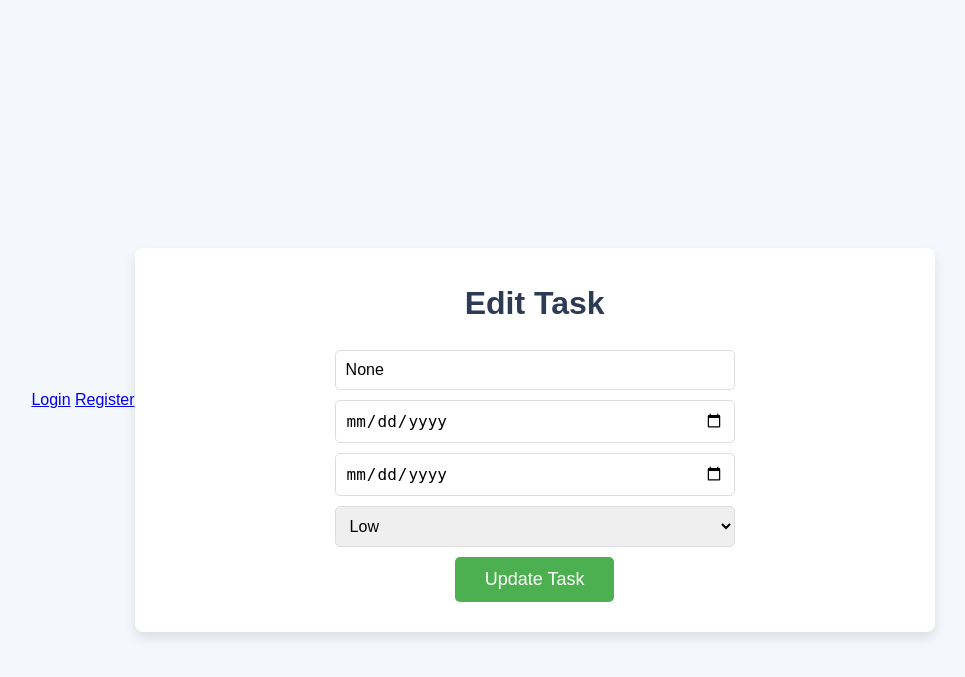
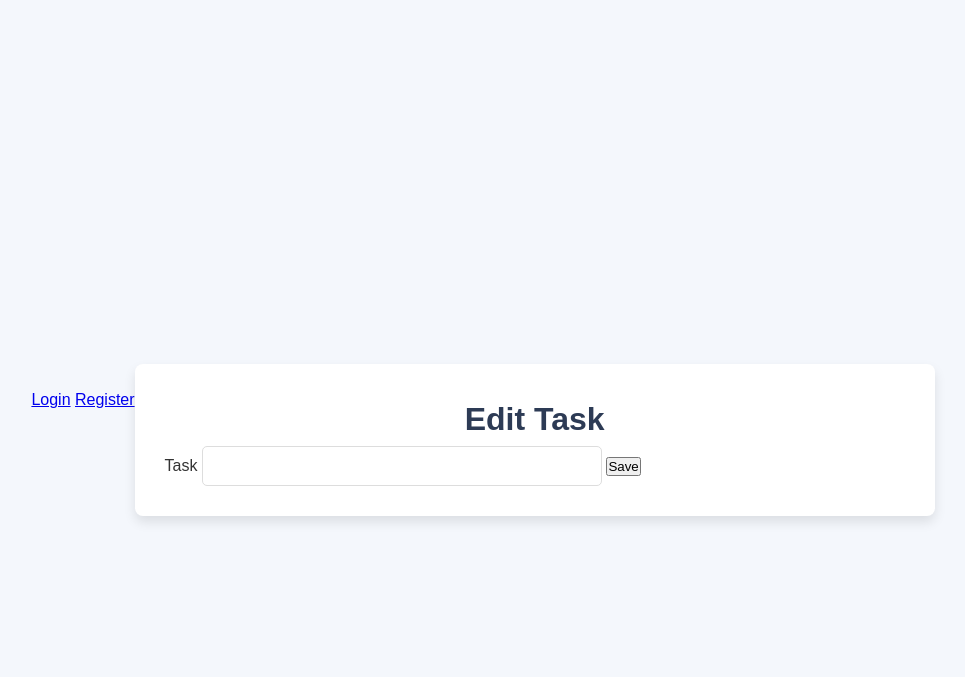
Before and after one commit to bhargavkumar2304/ToDo-List-App, a Flask app: template templates/edit.html in a window 1280 px wide. Shown: the top 677 px of the page, without its empty margins (157-1122 px from the left). Run offline with Flask 3, Linux system fonts and the light colour scheme; the template is opened without the code that fills it: values that come from a table or form of the project are taken from there, others are empty.

Commit message:
Update edit.html

```diff
--- a/templates/edit.html
+++ b/templates/edit.html
@@ -1,25 +1,9 @@
 {% extends 'base.html' %}
-
 {% block content %}
-<div class="todo-container">
-  <h2>Edit Task</h2>
-
-  <!-- Edit Task Form -->
-  <form method="POST" action="{{ url_for('edit', id=task.id) }}" class="task-form">
-    {{ form.hidden_tag() }}
-    <input type="text" name="title" value="{{ form.title.data }}" required>
-
-    <!-- Start and End Date Fields -->
-    <input type="date" name="start_date" value="{{ form.start_date.data.strftime('%Y-%m-%d') if form.start_date.data else '' }}" required>
-    <input type="date" name="end_date" value="{{ form.end_date.data.strftime('%Y-%m-%d') if form.end_date.data else '' }}" required>
-
-    <!-- Priority Select -->
-    <select name="priority" required>
-      <option value="Low" {% if form.priority.data == 'Low' %}selected{% endif %}>Low</option>
-      <option value="Medium" {% if form.priority.data == 'Medium' %}selected{% endif %}>Medium</option>
-      <option value="High" {% if form.priority.data == 'High' %}selected{% endif %}>High</option>
-    </select>
-    <button type="submit">Update Task</button>
-  </form>
-</div>
+<h2>Edit Task</h2>
+<form method="POST">
+  {{ form.hidden_tag() }}
+  {{ form.title.label }} {{ form.title() }}
+  {{ form.submit() }}
+</form>
 {% endblock %}
```
